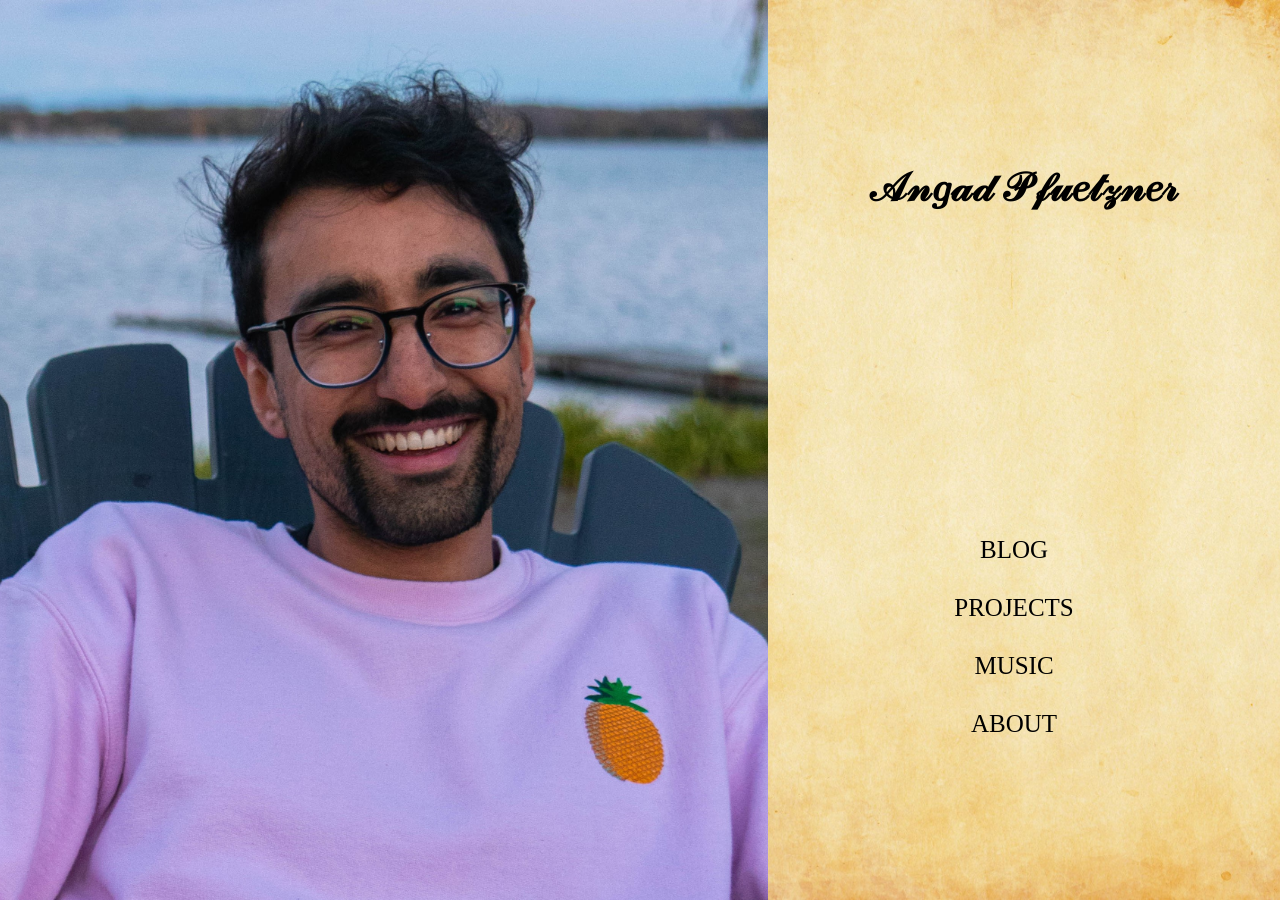
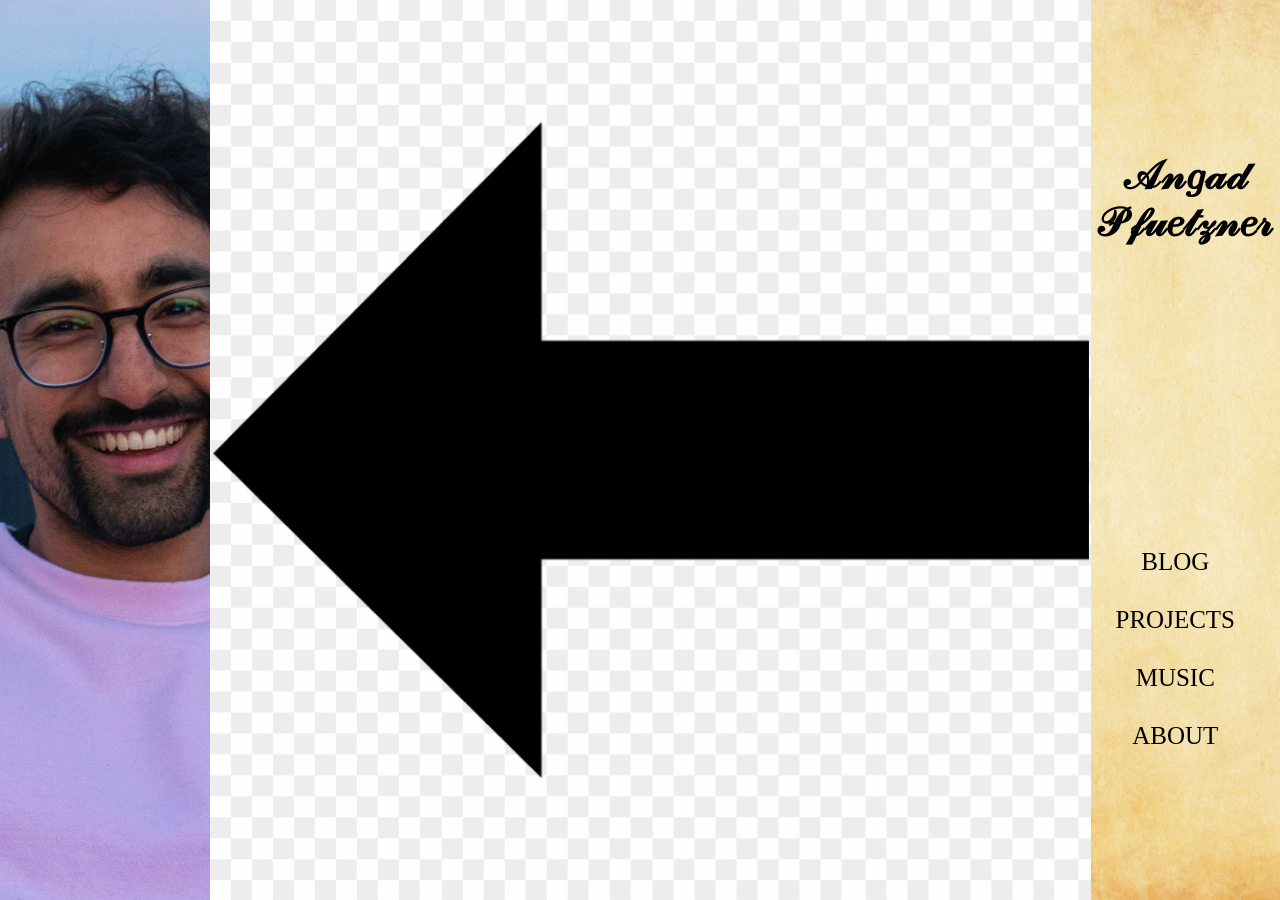
Before and after one commit to Angad99/Angad99.github.io, a Jekyll site: the page built from index.html, in a window 1280 px wide. Built offline with Jekyll 4.4.1, drawn with Linux system fonts in a browser that asks for light colours.

Commit message:
add left arrow

```diff
--- a/index.html
+++ b/index.html
@@ -15,6 +15,8 @@
   <body class = "bg">
 
     <div class = 'picofme'></div>
+
+    <img src="/images/leftarrow.png">
 
     <header class = "homepageheader">
 
```
Also changed, not shown: images/leftarrow.png (added).
